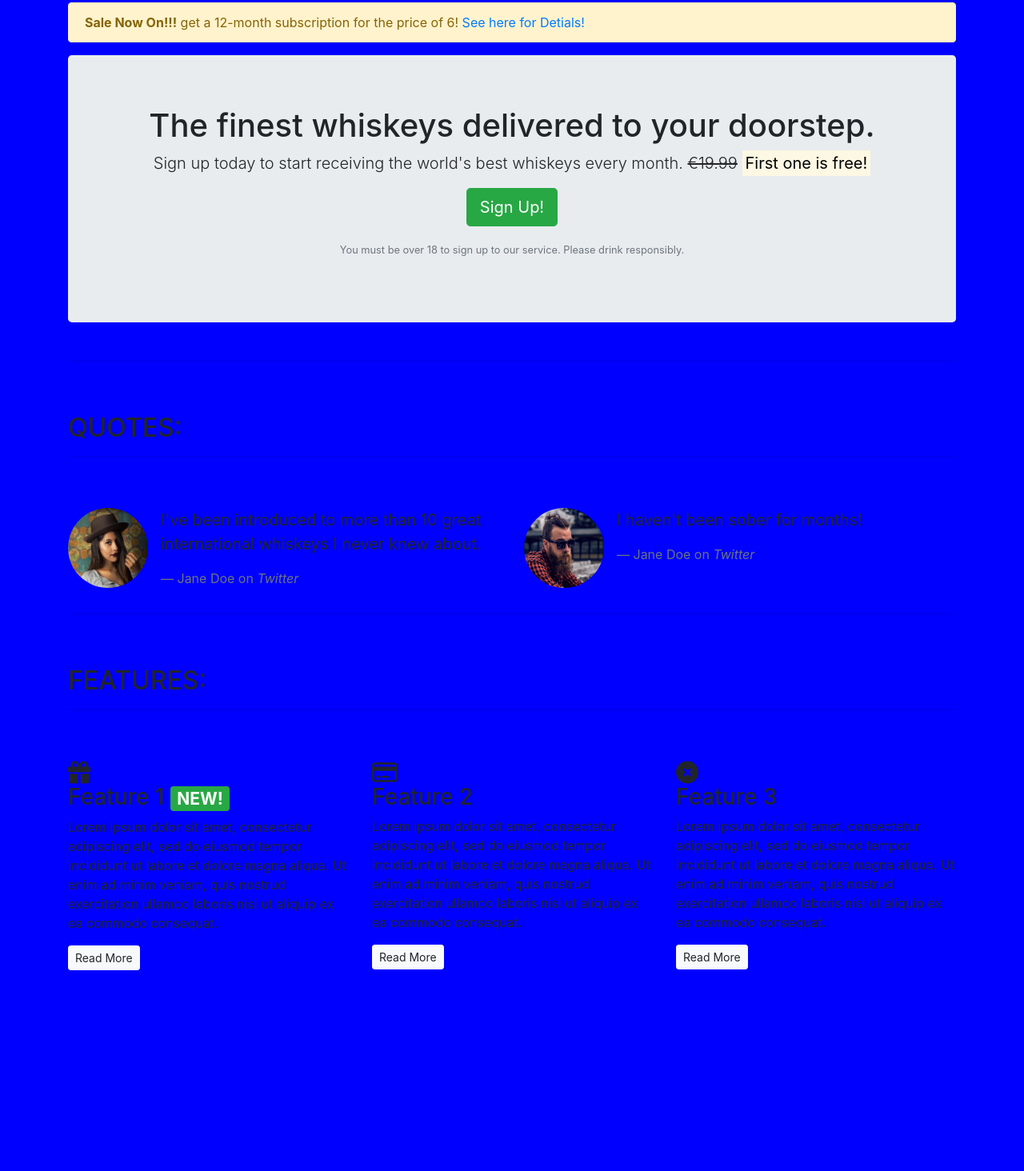
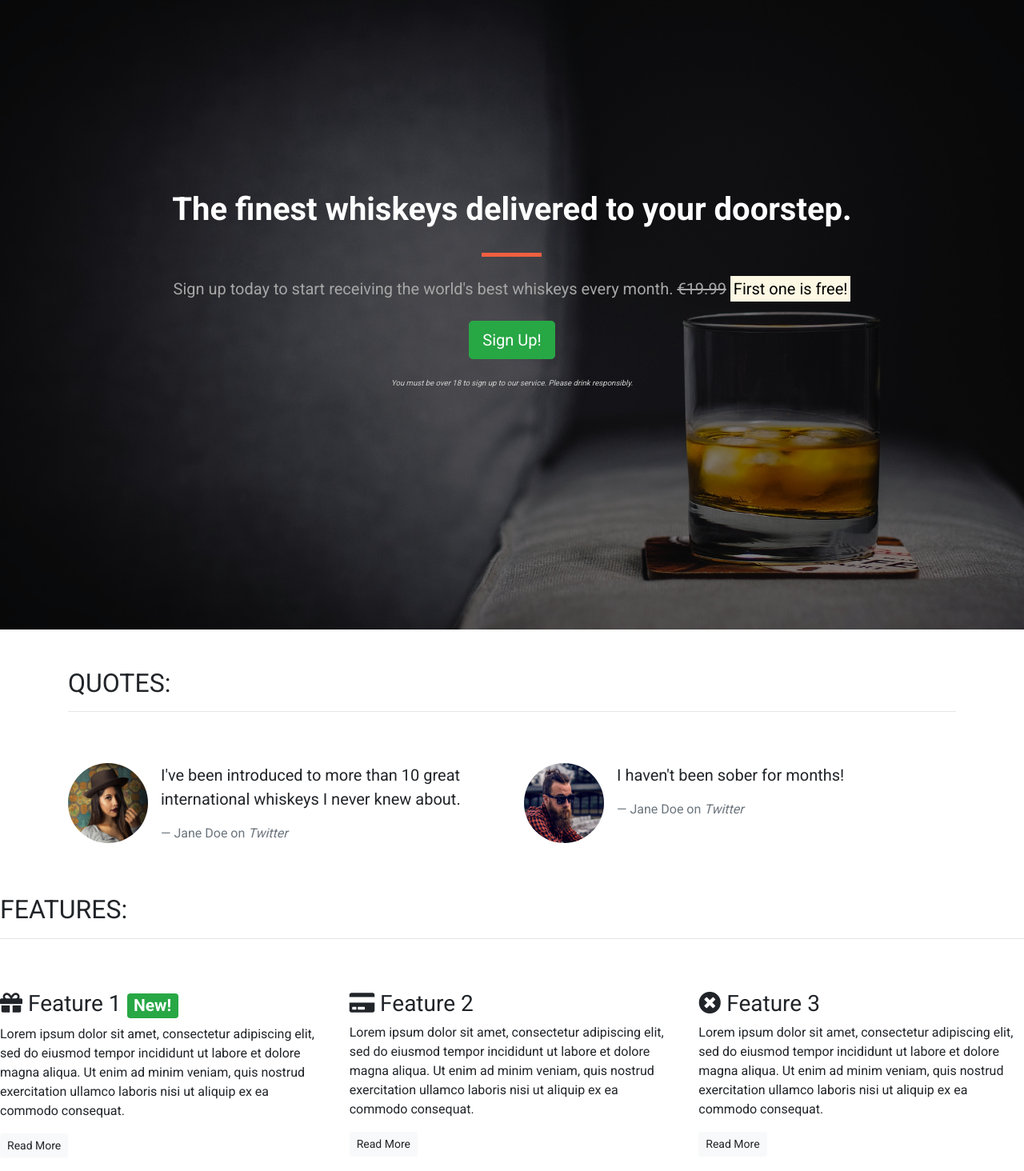
Before and after one commit to alperkan1/Whiskey-Page-, a plain HTML site: page index.html in a window 1280 px wide. Shown: the part 69-1533 px from the top of the page at 80% size. Before the commit the page ends 1298 px from the top, so only its background shows below. Drawn offline with nearby package versions, Linux system fonts and the light colour scheme.

Commit message:
add style.css

```diff
--- a/CSS/style.css
+++ b/CSS/style.css
@@ -1,3 +1,100 @@
 body {
-    background-color: blue;
+    font-family: 'Roboto', sans-serif;
 }
+
+/* Containers */
+
+.alert-container {}
+
+.callout-container {
+    height: 100vh;
+
+    background: url('../images/whiskey-background.jpg') no-repeat bottom right fixed;
+    -webkit-background-size: cover;
+    -moz-background-size: cover;
+    -o-background-size: cover;
+    background-size: cover;
+
+    display:flex;
+    align-items: center;
+    justify-content: center;
+
+    position: relative;
+}
+
+.opaque-overlay {
+    position: absolute;
+    top: 0;
+    left: 0;
+    height: 100%;
+    width: 100%;
+    background-color: rgba(0, 0, 0, 0.5);
+}
+
+.quotes-container {}
+
+.features-container {}
+
+/* Block dividers */
+
+.block-divider {
+    width: 75px;
+    height: 5px;
+    border: 0;
+    background-color: #444;
+}
+
+.block-divider--orange {
+    background-color: #f05f40;
+}
+
+.block-divider--short {
+    width: 35px;
+}
+
+/* Jumbotron */
+
+.jumbotron {
+    background-color: transparent;
+}
+
+.jumbotron h1 {
+    color: white;
+    font-weight: bold;
+    margin-bottom: 30px;
+    color: white;
+}
+
+.jumbotron .lead {
+    color: #a7a7a7;
+    margin: 25px 0;
+}
+
+.jumbotron small {
+    font-size: 60%;
+    font-style: italic;
+    color: #d0d0d0;
+}
+
+/* Buttons */
+
+.btn--cta {
+    font-weight: bold;
+    border-radius: 23px;
+    width: 160px;
+}
+
+.btn--red {
+    color: white;
+    background-color: #f05f40;
+    border-color: #f05f40;
+}
+
+.btn--red:hover,
+.btn--red:active,
+.btn--red:focus,
+.btn--red:active:focus {
+    background-color: #df4929;
+    border-color: #df4929;
+    color: white;
+}
--- a/index.html
+++ b/index.html
@@ -6,9 +6,9 @@
     <meta name="viewport" content="width=device-width, initial-scale=1.0">
     <title>Whiskey Drop | Taste a new whiskey every month</title>
     <link rel="stylesheet" href="https://maxcdn.bootstrapcdn.com/bootstrap/4.1.3/css/bootstrap.min.css">
-    <script src="https://kit.fontawesome.com/368cd4e45e.js" crossorigin="anonymous"></script>
+    <link rel="stylesheet" href="https://use.fontawesome.com/releases/v5.6.1/css/all.css" integrity="sha384-gfdkjb5BdAXd+lj+gudLWI+BXq4IuLW5IT+brZEZsLFm++aCMlF1V92rMkPaX4PP" crossorigin="anonymous">
     <link href="https://fonts.googleapis.com/css?family=Roboto:400,700" rel="stylesheet">
-    <link rel="stylesheet" href="/CSS/style.css">
+    <link rel="stylesheet" href="/CSS/style.css" type="text/css" />
 </head>
 
 <body>
@@ -17,19 +17,17 @@
         <a href="/" class="navbar-brand">
                     Whiskey Drop</a>
 
-        <button class="navbar-toggler ml-auto" type="button" data-toggle="collapse" data-target="#navbarNavDropdown"
-            aria-controls="navbarNavDropdown" aria-expanded="false" aria-label="Toggle navigation">
-            <span class="navbar-toggler-icon"></span>
-        </button>
+        <button class="navbar-toggler ml-auto" type="button" data-toggle="collapse" data-target="#navbarNavDropdown" aria-controls="navbarNavDropdown" aria-expanded="false" aria-label="Toggle navigation">
+        <span class="navbar-toggler-icon"></span></button>
 
         <div class="collapse navbar-collapse" id="navbarNavDropdown">
             <ul class="navbar-nav mr-auto">
                 <li class="active nav-item mr-2"><a class="nav-link" href="/">Home</a></li>
                 <li class="nav-item mr-2"><a class="nav-link" href="">About</a></li>
                 <li class="nav-item dropdown">
-                    <a class="nav-link dropdown-toggle" href="#" id="navbarNavDropdown" role="button"
-                        data-toggle="dropdown" aria-haspopup="true" aria-expanded="false">
-                        Whiskeys</a>
+                    <a class="nav-link dropdown-toggle" href="#" id="navbarDropdownMenuLink" role="button" data-toggle="dropdown" aria-haspopup="true" aria-expanded="false">
+          Whiskeys
+        </a>
                     <div class="dropdown-menu" aria-labelledby="navbarDropdownMenuLink">
                         <a class="dropdown-item" href="#">Irish</a>
                         <a class="dropdown-item" href="#">Scotch</a>
@@ -37,44 +35,47 @@
                         <a class="dropdown-item" href="#">American</a>
                     </div>
                 </li>
+
                 <li class="nav-item mr-2 d-block d-sm-none"><a class="nav-link" href="">Sign In / Sign Up</a></li>
             </ul>
         </div>
-
         <div class="d-none d-md-block">
             <p class="navbar-text my-auto mr-2"><i>Great whiskey delivered to your door</i></p>
             <a href="/login">Sign In / Sign Up</a>
         </div>
         <!--</div>-->
     </nav>
-    <article class="container mt-3">
-        <div class="row d-none d-sm-block">
-            <div class="col-12">
-                <div class="alert alert-warning">
-                    <strong>Sale Now On!!!</strong> get a 12-month subscription for the price of 6! <a href=""> See here
-                        for Detials!</a>
-                </div>
-            </div>
-        </div>
+    <!--<div class="container alert-container">-->
+    <!--    <div class="row d-none d-sm-block">-->
+    <!--        <div class="col-12">-->
+    <!--            <div class="alert alert-warning">-->
+    <!--                <strong>Sale Now On!</strong> We've got a sale on. Get a 12 month subscription for the price of 6! <a href="">See here for more details</a>-->
+    <!--            </div>-->
+    <!--        </div>-->
+    <!--    </div>-->
+    <!--</div>-->
+    <div class="container-fluid callout-container">
         <!-- Callout -->
+        <div class="opaque-overlay">&nbsp;</div>
         <div class="row">
             <div class="col-12">
                 <section class="callout jumbotron text-center">
-                    <h1>The finest whiskeys delivered to your doorstep.</h1>
+                    <h1 class="jumbotron-header">The finest whiskeys delivered to your doorstep.</h1>
+                    <hr class="block-divider block-divider--orange">
                     <p class="lead">Sign up today to start receiving the world's best whiskeys every month.
                         <s class="d-none d-sm-inline">€19.99</s>
                         <span class="d-inline d-sm-none"><br></span>
                         <strong><mark>First one is free!</mark></strong></p>
-                    <p><button class="btn btn-lg btn-success" data-toggle="modal" data-target="#singUpModal">Sign
-                            Up!</button></p>
-                    <p class="text-muted"><small>You must be over 18 to sign up to our service. Please drink
-                            responsibly.</small></p>
+                    <p><button class="btn btn-lg btn-success" data-toggle="modal" data-target="#signUpModal">Sign Up!</button></p>
+                    <p class="text-muted"><small>You must be over 18 to sign up to our service. Please drink responsibly.</small></p>
                 </section>
             </div>
         </div>
+    </div>
     <!-- /.callout -->
-        <hr>
+
     <!-- Quotes -->
+    <div class="container quotes-container">
         <section class="quotes">
             <div class="row">
                 <div class="col-12 my-5">
@@ -86,14 +87,12 @@
                 <div class="col-12 col-md-6">
                     <div class="media">
                         <div class="d-none d-sm-block">
-                            <img src="images/girl-image.png" class="rounded-circle mr-3" height="100" width="100">
+                            <img src="images/girl-image.png" class="rounded-circle mr-3" height=100 width=100>
                         </div>
                         <div class="media-body">
                             <blockquote class="blockquote">
-                                <p>I've been introduced to more than 10 great international whiskeys I never knew about.
-                                </p>
-                                <footer class="blockquote-footer">Jane Doe on <cite title="Twitter">Twitter</cite>
-                                </footer>
+                                <p>I've been introduced to more than 10 great international whiskeys I never knew about.</p>
+                                <footer class="blockquote-footer">Jane Doe on <cite title="Twitter">Twitter</cite></footer>
                             </blockquote>
                         </div>
                     </div>
@@ -101,22 +100,23 @@
                 <div class="col-12 col-md-6">
                     <div class="media">
                         <div class="d-none d-sm-block">
-                            <img src="images/guy-image.png" class="rounded-circle mr-3" height="100" width="100">
+                            <img src="images/guy-image.png" class="rounded-circle mr-3" height=100 width=100>
                         </div>
                         <div class="media-body">
                             <blockquote class="blockquote">
                                 <p>I haven't been sober for months!</p>
-                                <footer class="blockquote-footer">Jane Doe on <cite title="Twitter">Twitter</cite>
-                                </footer>
+                                <footer class="blockquote-footer">Jane Doe on <cite title="Twitter">Twitter</cite></footer>
                             </blockquote>
                         </div>
                     </div>
                 </div>
             </div>
         </section>
+    </div>
     <!-- /.quotes -->
-        <hr>
+
     <!-- Features -->
+    <div class="features-container">
         <section class="features">
             <div class="row">
                 <div class="col-12 my-5">
@@ -127,41 +127,35 @@
             <div class="row">
                 <div class="col-12 col-md-6 col-lg-4">
                     <div class="feature">
-                        <h3><i class="fas fa-gift d-none d-sm-block"></i> Feature 1 <span class="badge badge-success">
-                                NEW!</span></h3>
-                        <p>Lorem ipsum dolor sit amet, consectetur adipiscing elit, sed do eiusmod tempor incididunt ut
-                            labore et dolore magna aliqua. Ut enim ad minim veniam, quis nostrud exercitation ullamco
-                            laboris nisi ut aliquip ex ea commodo consequat.</p>
+                        <h3><i class="fas fa-gift d-none d-sm-inline"></i> Feature 1 <span class="badge badge-success">New!</span></h3>
+                        <p>Lorem ipsum dolor sit amet, consectetur adipiscing elit, sed do eiusmod tempor incididunt ut labore et dolore magna aliqua. Ut enim ad minim veniam, quis nostrud exercitation ullamco laboris nisi ut aliquip ex ea commodo consequat.</p>
                         <p><a class="btn btn-sm btn-light" href="">Read More</a></p>
                     </div>
                 </div>
                 <div class="col-12 col-md-6 col-lg-4">
                     <div class="feature">
-                        <h3><i class="far fa-credit-card d-none d-sm-block"></i> Feature 2</h3>
-                        <p>Lorem ipsum dolor sit amet, consectetur adipiscing elit, sed do eiusmod tempor incididunt ut
-                            labore et dolore magna aliqua. Ut enim ad minim veniam, quis nostrud exercitation ullamco
-                            laboris nisi ut aliquip ex ea commodo consequat.</p>
+                        <h3><i class="fas fa-credit-card d-none d-sm-inline"></i> Feature 2</h3>
+                        <p>Lorem ipsum dolor sit amet, consectetur adipiscing elit, sed do eiusmod tempor incididunt ut labore et dolore magna aliqua. Ut enim ad minim veniam, quis nostrud exercitation ullamco laboris nisi ut aliquip ex ea commodo consequat.</p>
                         <p><a class="btn btn-sm btn-light" href="">Read More</a></p>
                     </div>
                 </div>
                 <div class="col-12 d-md-none d-lg-block col-lg-4">
                     <div class="feature">
-                        <h3><i class="fas fa-times-circle d-none d-sm-block"></i> Feature 3</h3>
-                        <p>Lorem ipsum dolor sit amet, consectetur adipiscing elit, sed do eiusmod tempor incididunt ut
-                            labore et dolore magna aliqua. Ut enim ad minim veniam, quis nostrud exercitation ullamco
-                            laboris nisi ut aliquip ex ea commodo consequat.</p>
+                        <h3><i class="fas fa-times-circle d-none d-sm-inline"></i> Feature 3</h3>
+                        <p>Lorem ipsum dolor sit amet, consectetur adipiscing elit, sed do eiusmod tempor incididunt ut labore et dolore magna aliqua. Ut enim ad minim veniam, quis nostrud exercitation ullamco laboris nisi ut aliquip ex ea commodo consequat.</p>
                         <p><a class="btn btn-sm btn-light" href="">Read More</a></p>
                     </div>
                 </div>
             </div>
         </section>
+    </div>
     <!-- /.features -->
-    </article>
-    <div class="modal" tabindex="-1" role="dialog" id="singUpModal">
+
+    <div class="modal" tabindex="-1" role="dialog" id="signUpModal">
         <div class="modal-dialog" role="document">
             <div class="modal-content">
                 <div class="modal-header">
-                    <h5 class="modal-title">Sing Up to Whiskey Drop</h5>
+                    <h5 class="modal-title">Sign Up To Whiskey Drop!</h5>
                     <button type="button" class="close" data-dismiss="modal" aria-label="Close">
           <span aria-hidden="true">&times;</span>
         </button>
@@ -169,19 +163,17 @@
                 <div class="modal-body">
                     <form>
                         <div class="form-group">
-                            <label for="email">Email address</label>
-                            <input type="email" class="form-control" id="email"
-                                aria-describedby="emailHelp" placeholder="EMAIL">
-                            <small id="emailHelp" class="form-text text-muted">We'll never share your email with anyone
-                                else.</small>
+                            <label for="exampleInputEmail1">Email address</label>
+                            <input type="email" class="form-control" id="exampleInputEmail1" aria-describedby="emailHelp" placeholder="Enter email">
+                            <small id="emailHelp" class="form-text text-muted">We'll never share your email with anyone else.</small>
                         </div>
                         <div class="form-group">
                             <label for="password">Password</label>
-                            <input type="password" class="form-control" id="password" placeholder="PASSWORD">
+                            <input type="password" class="form-control" id="password" placeholder="Password">
                         </div>
                         <div class="form-group">
-                            <label for="passwordconfirm">Confirm Password </label>
-                            <input type="password" class="form-control" id="passwordconfirm" placeholder="CONFIRM PASSWORD">
+                            <label for="repeatPassword">Repeat Password</label>
+                            <input type="password" class="form-control" id="repeatPassword" placeholder="Repeat Password">
                         </div>
                         <button type="submit" class="btn btn-success">Submit</button>
                     </form>
@@ -190,15 +182,9 @@
         </div>
     </div>
 
-    <script src="https://code.jquery.com/jquery-3.3.1.slim.min.js"
-        integrity="sha384-q8i/X+965DzO0rT7abK41JStQIAqVgRVzpbzo5smXKp4YfRvH+8abtTE1Pi6jizo" crossorigin="anonymous">
-    </script>
-    <script src="https://cdnjs.cloudflare.com/ajax/libs/popper.js/1.14.3/umd/popper.min.js"
-        integrity="sha384-ZMP7rVo3mIykV+2+9J3UJ46jBk0WLaUAdn689aCwoqbBJiSnjAK/l8WvCWPIPm49" crossorigin="anonymous">
-    </script>
-    <script src="https://stackpath.bootstrapcdn.com/bootstrap/4.1.3/js/bootstrap.min.js"
-        integrity="sha384-ChfqqxuZUCnJSK3+MXmPNIyE6ZbWh2IMqE241rYiqJxyMiZ6OW/JmZQ5stwEULTy" crossorigin="anonymous">
-    </script>
+    <script src="https://code.jquery.com/jquery-3.3.1.slim.min.js" integrity="sha384-q8i/X+965DzO0rT7abK41JStQIAqVgRVzpbzo5smXKp4YfRvH+8abtTE1Pi6jizo" crossorigin="anonymous"></script>
+    <script src="https://cdnjs.cloudflare.com/ajax/libs/popper.js/1.14.3/umd/popper.min.js" integrity="sha384-ZMP7rVo3mIykV+2+9J3UJ46jBk0WLaUAdn689aCwoqbBJiSnjAK/l8WvCWPIPm49" crossorigin="anonymous"></script>
+    <script src="https://stackpath.bootstrapcdn.com/bootstrap/4.1.3/js/bootstrap.min.js" integrity="sha384-ChfqqxuZUCnJSK3+MXmPNIyE6ZbWh2IMqE241rYiqJxyMiZ6OW/JmZQ5stwEULTy" crossorigin="anonymous"></script>
 </body>
 
 </html>
```
Also changed, not shown: images/whiskey-background.jpg (added). Lines whose indentation alone changed are shown as unchanged.
